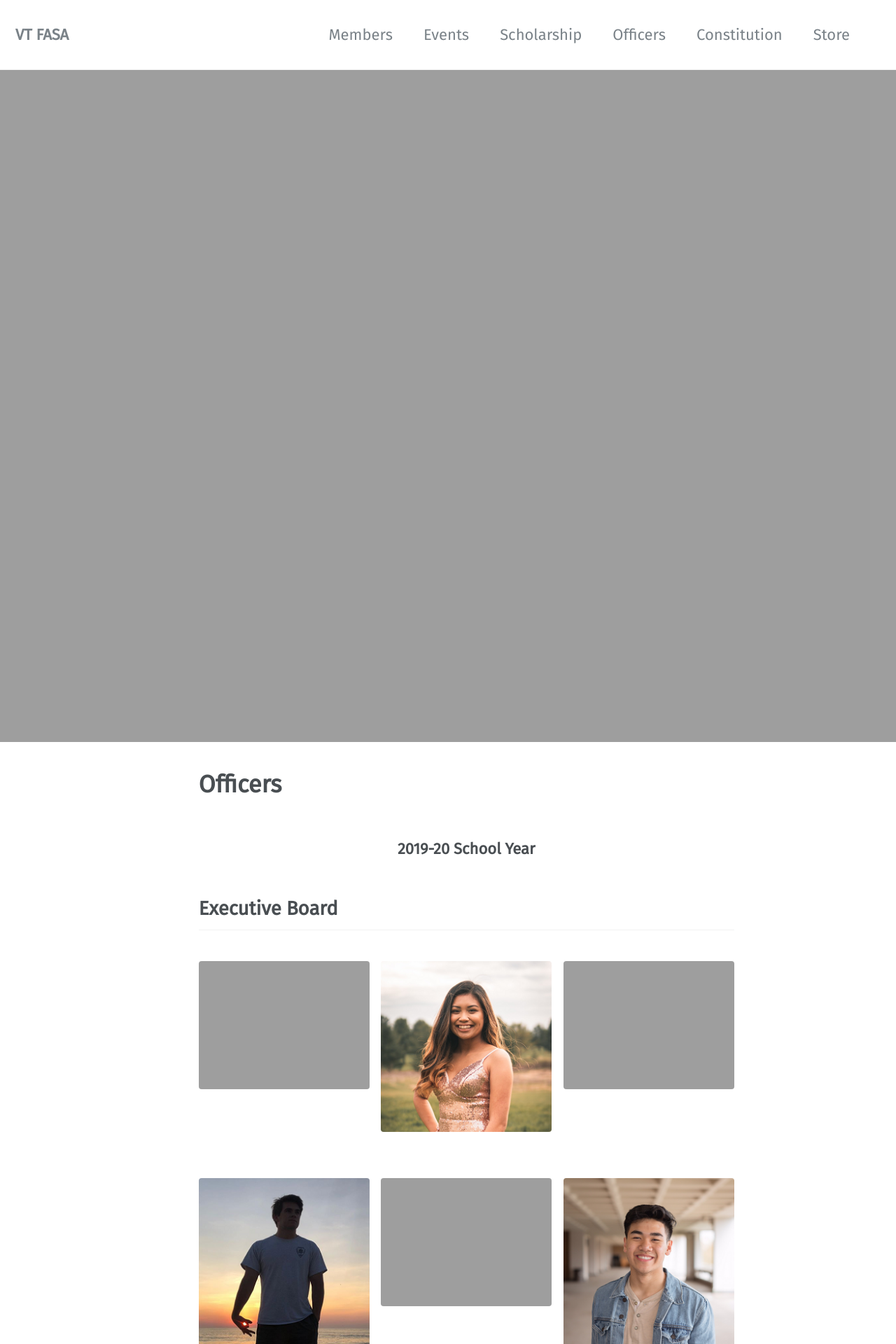
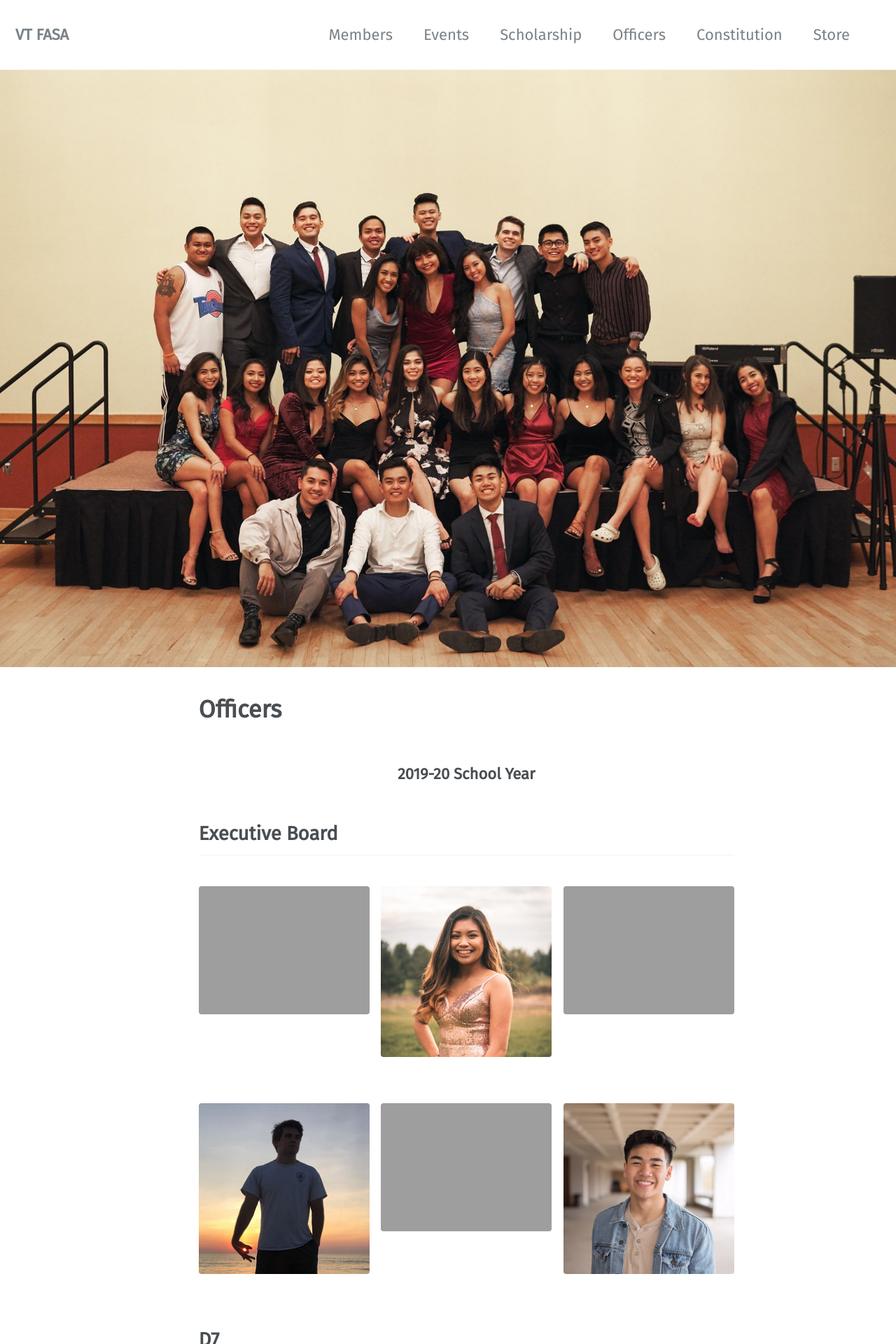
Before and after one commit to vtfasa/vtfasa.github.io, a Jekyll site: the page built from _pages/officers.md, in a window 1280 px wide. Shown: the top 1920 px of the page at 70% size. Built offline with Jekyll 4.4.1, drawn with Linux system fonts in a browser that asks for light colours; some web fonts are replaced.

Commit message:
updatepic

```diff
--- a/_pages/officers.md
+++ b/_pages/officers.md
@@ -10,7 +10,7 @@ layout: single
 
 # controls header
 header:
-  image: /assets/images/officers_1718.jpg
+  image: /assets/images/officers20192020.jpg
 
 # eboard gallery 1 (pres, vp, and secretary)
 e_board1:
```
Also changed, not shown: assets/images/officers20192020.jpg (added).
